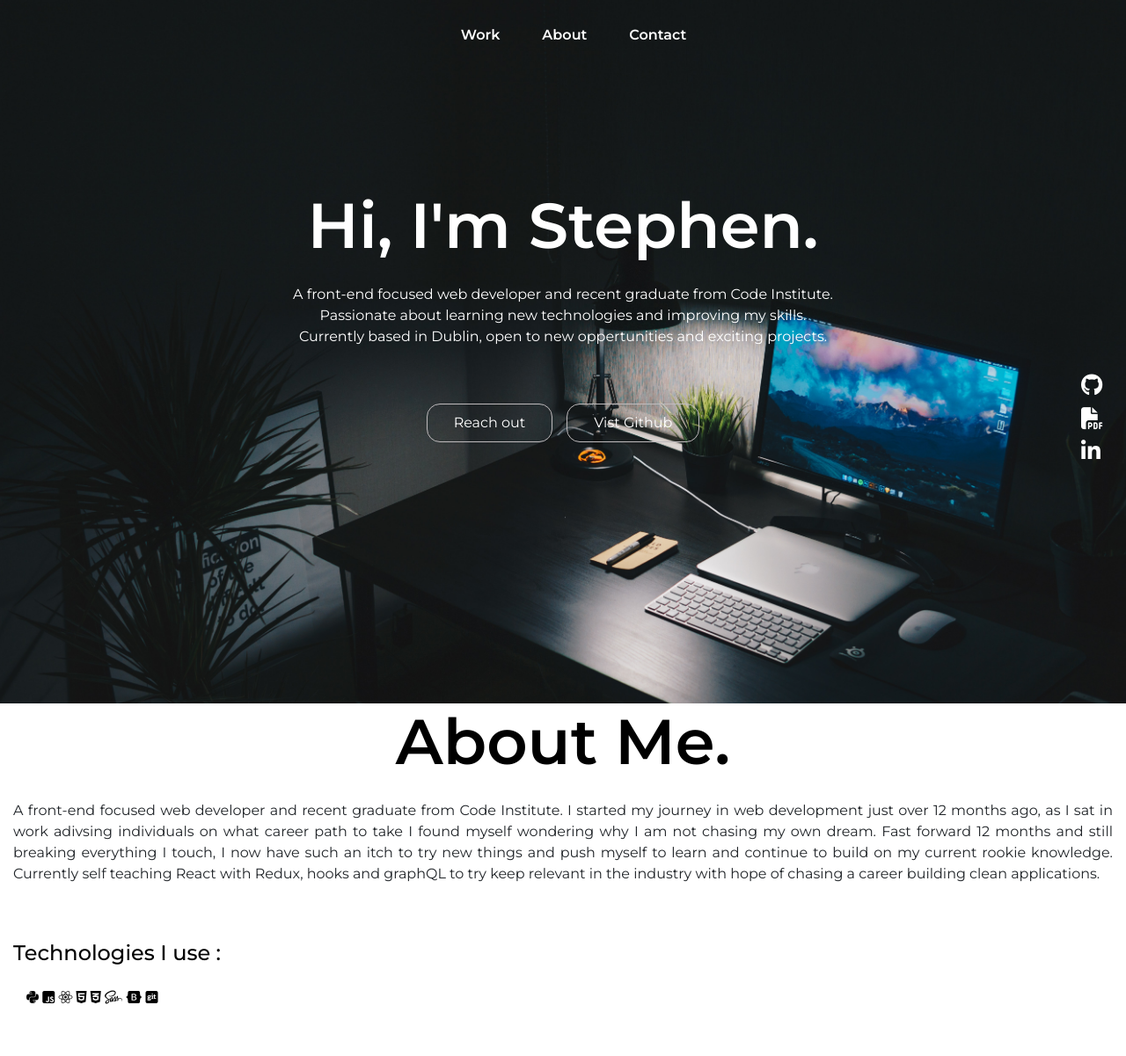
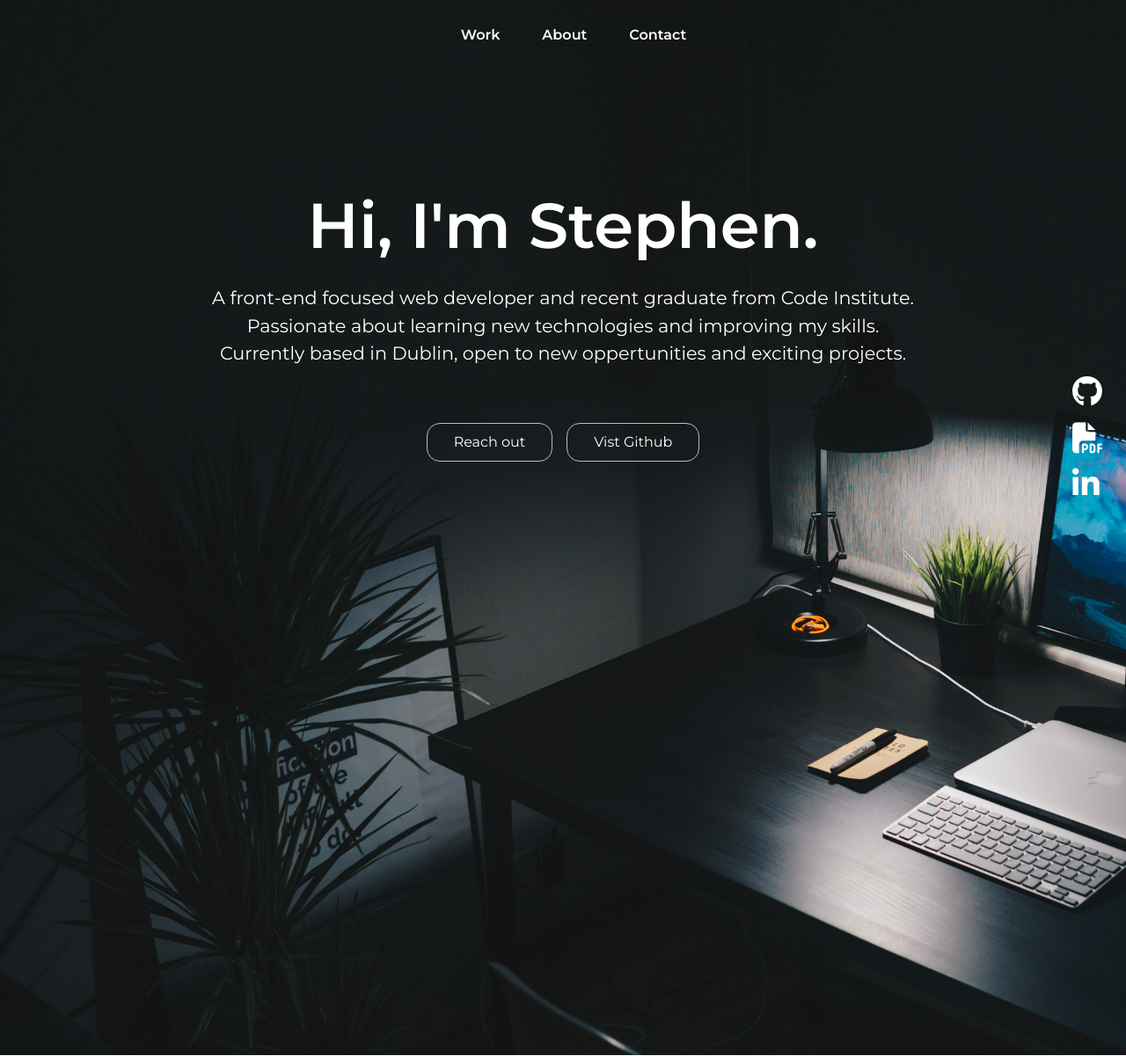
Before and after one commit to nemixu/portfolio, a Django app: page / in a window 1280 px wide. Shown: the top 1201 px of the page at 88% size. Run offline with Django 3.2, Linux system fonts and the light colour scheme; some libraries are stand-ins or nearby versions.

Commit message:
adjusted font sizing, adjusted landing image, styling for icons and paragraphs

```diff
--- a/static/css/base.css
+++ b/static/css/base.css
@@ -8,6 +8,10 @@ body {
     height: calc(100vh - 10.25rem);
     margin:0;
     font-family: 'Montserrat', sans-serif;
+}
+
+p {
+    font-size: 1.3rem;
 }
 
 .nav-main {
@@ -43,12 +47,13 @@ body {
 }
 
 .text-green {
-    color: #bfe6d4!important;
+    color: orangered!important;
 }
 
 .home-landing {
-    background: url(/static/images/bg.jpg)no-repeat center 0px/100%;
-    height: 100vh;
+    background: url(/static/images/bg.jpg);
+    background-size: cover;
+    height: 1200px;
     padding-top: 165px;
 }
 
@@ -66,17 +71,61 @@ body {
 .side-bar {
     position: fixed;
     right: 10px;
-    font-size: 25px;
+    font-size: 35px;
     top: 420px;
 }
 
 .about-container {
-    height: 100%;
+    height: 800px;
+    padding-top: 165px;
+    padding-bottom: 165px;
     background: #fff;
 }
+
+.landing-text {
+    max-width: 800px;
+    margin: 0px auto;
+}
+
+.about-text {
+    max-width: 800px;
+    margin: 0px auto;
+}
+
+.icon-size {
+    font-size: 3em;
+    padding-right: 7px;
+    transition: opacity 300ms ease 0s, transform 300ms ease 0s;
+}
+
+.icon-size:hover {
+    transform: scale(1.3);
+    color: orangered;
+}
+
+.side-bar-icon{
+    transition: opacity 300ms ease 0s, transform 300ms ease 0s;
+}
+.side-bar-icon:hover {
+    transform: scale(1.3);
+    color: orangered!important;
+}
+
+.projects-container{
+    height: auto;
+    padding-top: 165px;
+    padding-bottom: 165px;
+    background: #2b2c2c;
+}
+
+.project-pictures {
+    width: 270px;
+    height: 275px;
+}
+
 footer {
 
     bottom: 0;
     height: 5rem;
-    background: #bfe6d4;
+    background: #fff;
 }
```
